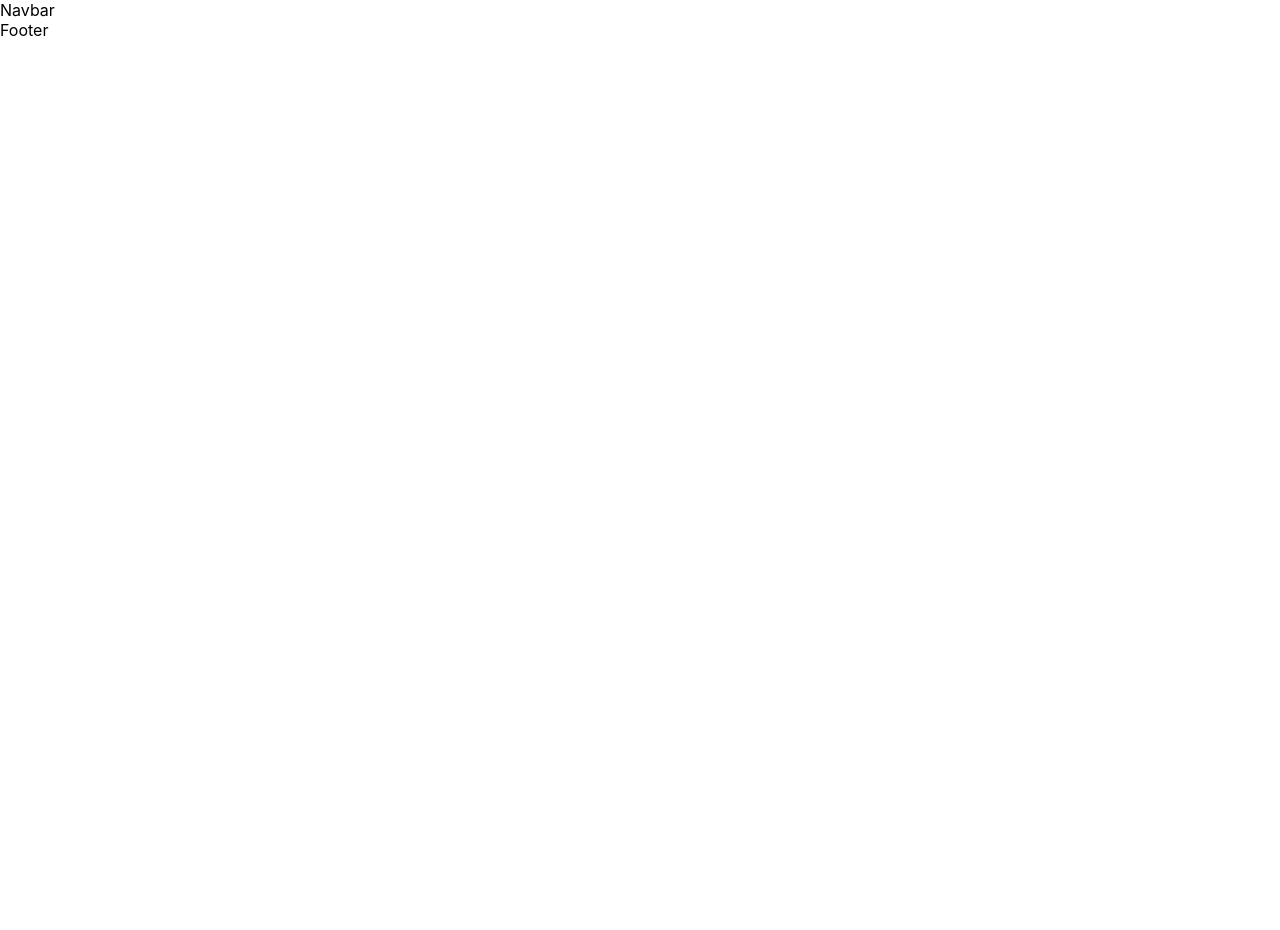
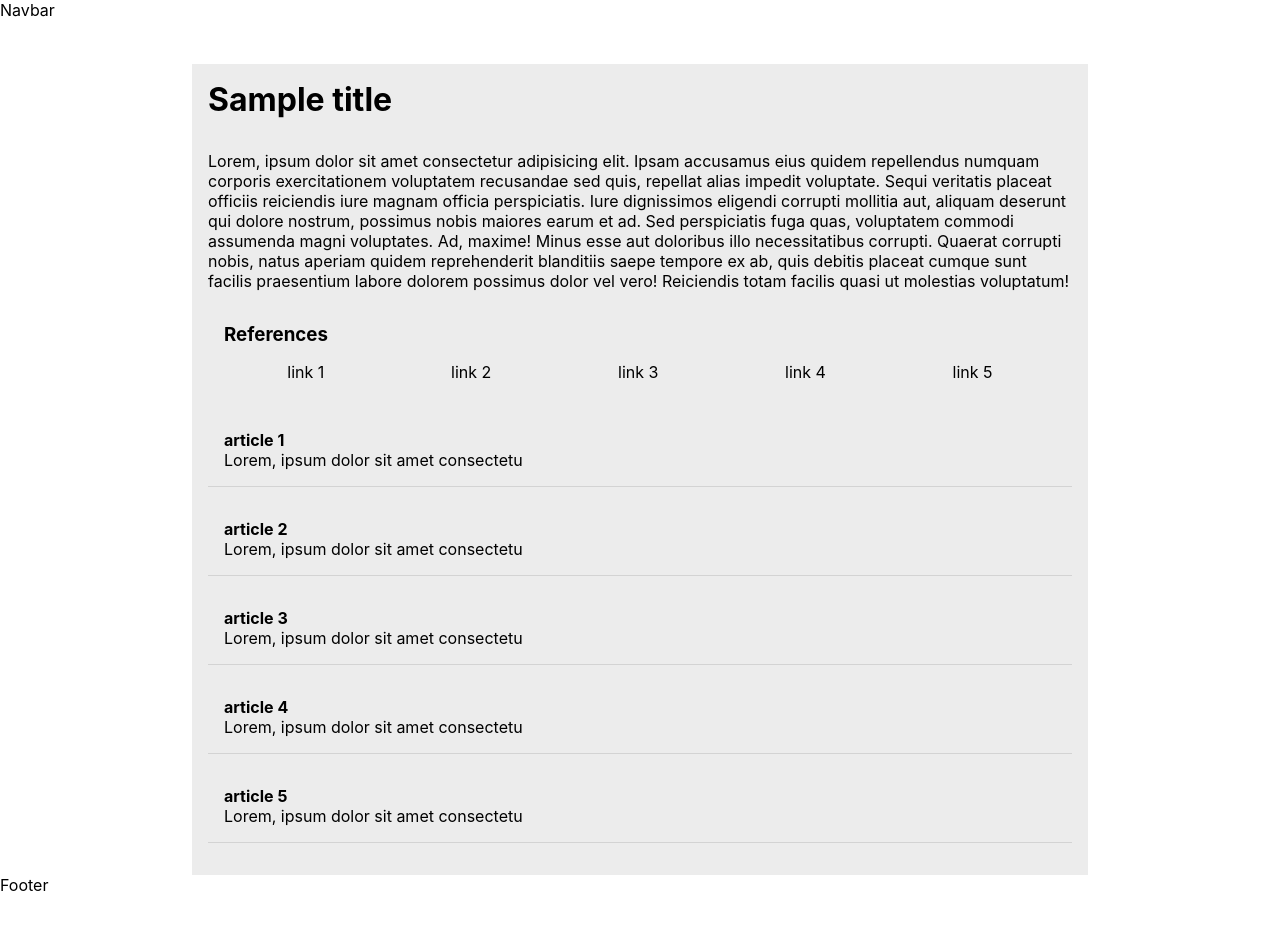
Before and after one commit to wiki-Arya-Team/wiki-aryia-frontend, a React (Create React App) app: page /demo in a window 1280 px wide. Before the commit this address had no page. Shown: the top 930 px of the page. Before the commit the page ends 800 px from the top, so only its background shows below. Built offline with nearby package versions, Linux system fonts and the light colour scheme.

Commit message:
Complete demo

```diff
--- a/src/App.css
+++ b/src/App.css
@@ -3,3 +3,183 @@
   padding: 0;
   box-sizing: border-box;
 }
+/* -------------------------- layout structure ------------ */
+#root{
+  display: grid;
+  grid-template-columns: 15% 1fr 15%;
+  grid-template-rows: 4rem 1fr 4rem;
+  min-height: 100svh;
+}
+
+.header{
+  grid-column: 1/4;
+  grid-row: 1/2;
+}
+.content{
+  grid-column: 2/3;
+  grid-row: 2/3;
+  /* width; */
+}
+.footer{
+  grid-column: 1/4;
+  grid-row: 3/4;
+}
+/* ---------------------------- content section ---------- */
+.content {
+  padding: 1rem;
+  background-color: #ececec;
+}
+
+.content__title {
+  margin-bottom: 2rem;
+}
+ /* -- references ----------------------- */
+.refs {
+  list-style-type: none;
+  padding: 1rem;
+  margin-block: 1rem;
+}
+.refs__title {
+  margin-bottom: 1rem;
+}
+.refs__links-wrapper {
+  list-style-type: none;
+  padding: 0;
+  display: flex;
+  justify-content: space-around;
+}
+/* -- cards ----------------------------------- */
+.cards {
+  display: flex;
+  justify-content: space-around;
+  flex-direction: column;
+}
+.card {
+  padding: 1rem;
+  margin-block-end: 1rem;
+  border-bottom: 1px solid lightgray;
+}
+/* --------------------------------- log-in/sign-up ------------ */
+
+
+
+.login {
+  font-family: sans-serif;
+}
+.login__field {
+  display: flex;
+  justify-content: flex-start;
+  align-items: center;
+  column-gap: 0.5rem;
+  color: hsl(243, 30%, 58%);
+  background-color: transparent;
+  margin-block: 1.5rem;
+  padding: 0.5rem 0;
+  position: relative;
+}
+.login__field::after {
+  content: "";
+  position: absolute;
+  width: 100%;
+  height: 1px;
+  background-color: hsl(0, 0%, 83%);
+  bottom: 0;
+}
+.login__field .confirm{
+  transform:scale(1.3);
+}
+
+.login__input {
+  border: none;
+  background-color: transparent;
+  color: inherit;
+}
+.login__input::placeholder {
+  color: currentColor;
+}
+.login__input:focus {
+  outline: none;
+}
+
+.login__submit {
+  display: flex;
+  justify-content: space-between;
+  align-items: center;
+  gap: 0.5rem;
+  width: 16rem;
+  padding: 0.8rem 1rem;
+  margin-top: 3rem;
+  color: hsl(243, 30%, 58%);
+  background-color: hsl(0, 0%, 100%);
+  border-radius: 4rem;
+  border: 1px solid hsl(243, 27%, 84%);
+  box-shadow: 0 3px 8px hsl(243, 30%, 58%);
+  font-weight: 600;
+}
+.login__submit .arrow {
+  transform: scale(1.5);
+}
+
+/* ----------------- background pattern --------------- */
+.background {
+  /* border: 2px solid red; */
+  width: 100%;
+  height: 100%;
+  position: absolute;
+  background: linear-gradient(90deg, hsl(247, 32%, 49%), hsl(244, 31%, 60%));
+  box-shadow: 0 0 24px #5c5696;
+  overflow: hidden;
+  z-index: -1;
+  /* top:10rem; */
+  /* left: 5rem; */
+}
+.background__shape {
+  position: absolute;
+  width: 100%;
+  height: 100%;
+  border-radius: 3.5rem;
+}
+.background__shape4 {
+  background-color: hsl(0, 0%, 100%);
+  transform: rotate(45deg) translate(-46%, 40%);
+  width: 150%;
+}
+.background__shape3 {
+  background-image: linear-gradient(
+    270deg,
+    hsl(247, 32%, 49%),
+    hsl(243, 22%, 51%)
+  );
+  width: 50%;
+  border-radius: 2rem;
+  transform: rotate(45deg) translate(60%, -30%);
+}
+.background__shape2 {
+  width: 60%;
+  border-radius: 4rem;
+  transform: rotate(45deg) translate(155%, 46%);
+  background-color: hsl(243, 31%, 60%);
+}
+.background__shape1 {
+  background-color: hsl(247, 31%, 53%);
+  width: 80%;
+  height: 45%;
+  border-radius: 2rem;
+  transform: rotate(45deg) translate(-32%, -75%);
+}
+
+.container {
+  height: 70vh;
+  width: 20rem;
+  padding: 2rem;
+  position: relative;
+  display: flex;
+}
+
+.container__background {
+  top: 0;
+  left: 0;
+}
+.container__login {
+  align-self: center;
+}
--- a/src/App.js
+++ b/src/App.js
@@ -5,7 +5,9 @@ import LoginPage from "./pages/LoginPage";
 import SignUpPage from "./pages/SignUpPage";
 import Navbar from "./components/Navbar";
 import Footer from "./components/Footer";
-import "./styles/login.css"
+// import "./styles/login.css"
+// import "./styles/demo.css"
+import Demo from "./pages/Demo";
 function App() {
   return (
     <Router>
@@ -14,6 +16,7 @@ function App() {
         <Route path="/" element={<HomePage />} />
         <Route exact path="/login" element={<LoginPage />} />
         <Route exact path="/register" element={<SignUpPage />} />
+        <Route exact path="/demo" element={<Demo/>} />
       </Routes>
       <Footer />
     </Router>
--- /dev/null
+++ b/src/components/Card.js
@@ -0,0 +1,13 @@
+import React from 'react'
+
+function Card({title, desc}) {
+  return (
+    <div className='card'>
+
+        <h4 className='card__title'>{title}</h4>
+        <p className='card__desc'>{desc}</p>
+    </div>
+  )
+}
+
+export default Card
--- a/src/components/Footer.js
+++ b/src/components/Footer.js
@@ -1,7 +1,7 @@
 import React from "react";
 
 const Footer = () => {
-  return <div>Footer</div>;
+  return <footer className="footer">Footer</footer>;
 };
 
 export default Footer;
--- a/src/components/Navbar.js
+++ b/src/components/Navbar.js
@@ -1,7 +1,7 @@
 import React from "react";
 
 const Navbar = () => {
-  return <div>Navbar</div>;
+  return <header className="header">Navbar</header>;
 };
 
 export default Navbar;
--- /dev/null
+++ b/src/pages/Demo.js
@@ -0,0 +1,52 @@
+import React from "react";
+import Card from "../components/Card";
+
+function Demo() {
+  // fake sample card-data
+  const cardsData = [
+    { title: "article 1", desc: "Lorem, ipsum dolor sit amet consectetu" },
+    { title: "article 2", desc: "Lorem, ipsum dolor sit amet consectetu" },
+    { title: "article 3", desc: "Lorem, ipsum dolor sit amet consectetu" },
+    { title: "article 4", desc: "Lorem, ipsum dolor sit amet consectetu" },
+    { title: "article 5", desc: "Lorem, ipsum dolor sit amet consectetu" }
+  ];
+  return (
+    <>
+      <main className="content">
+        <h1 className="content__title">Sample title</h1>
+        <p className="content__desc">
+          Lorem, ipsum dolor sit amet consectetur adipisicing elit. Ipsam
+          accusamus eius quidem repellendus numquam corporis exercitationem
+          voluptatem recusandae sed quis, repellat alias impedit voluptate.
+          Sequi veritatis placeat officiis reiciendis iure magnam officia
+          perspiciatis. Iure dignissimos eligendi corrupti mollitia aut, aliquam
+          deserunt qui dolore nostrum, possimus nobis maiores earum et ad. Sed
+          perspiciatis fuga quas, voluptatem commodi assumenda magni voluptates.
+          Ad, maxime! Minus esse aut doloribus illo necessitatibus corrupti.
+          Quaerat corrupti nobis, natus aperiam quidem reprehenderit blanditiis
+          saepe tempore ex ab, quis debitis placeat cumque sunt facilis
+          praesentium labore dolorem possimus dolor vel vero! Reiciendis totam
+          facilis quasi ut molestias voluptatum!
+        </p>
+        <div className="content__refs refs">
+          <h3 className="refs__title">References</h3>
+
+          <ul className="refs__links-wrapper">
+            <li className="refs__link">link 1</li>
+            <li className="refs__link">link 2</li>
+            <li className="refs__link">link 3</li>
+            <li className="refs__link">link 4</li>
+            <li className="refs__link">link 5</li>
+          </ul>
+        </div>
+        <div className="cards">
+          {cardsData.map(({ title, desc }) => (
+            <Card title={title} desc={desc} key={title} />
+          ))}
+        </div>
+      </main>
+    </>
+  );
+}
+
+export default Demo;
--- a/src/styles/login.css
+++ /dev/null
@@ -1,127 +0,0 @@
-/* body {
-    background-color: #eee;
-    height: 100svh;
-    display: grid;
-    place-content: center;
-  } */
-
-  .login {
-    font-family: sans-serif;
-  }
-  .login__field {
-    display: flex;
-    justify-content: flex-start;
-    align-items: center;
-    column-gap: 0.5rem;
-    color: hsl(243, 30%, 58%);
-    background-color: transparent;
-    margin-block: 1.5rem;
-    padding: 0.5rem 0;
-    position: relative;
-  }
-  .login__field::after {
-    content: "";
-    position: absolute;
-    width: 100%;
-    height: 1px;
-    background-color: hsl(0, 0%, 83%);
-    bottom: 0;
-  }
-  .login__field .confirm{
-    transform:scale(1.3);
-  }
-
-  .login__input {
-    border: none;
-    background-color: transparent;
-    color: inherit;
-  }
-  .login__input::placeholder {
-    color: currentColor;
-  }
-  .login__input:focus {
-    outline: none;
-  }
-
-  .login__submit {
-    display: flex;
-    justify-content: space-between;
-    align-items: center;
-    gap: 0.5rem;
-    width: 16rem;
-    padding: 0.8rem 1rem;
-    margin-top: 3rem;
-    color: hsl(243, 30%, 58%);
-    background-color: hsl(0, 0%, 100%);
-    border-radius: 4rem;
-    border: 1px solid hsl(243, 27%, 84%);
-    box-shadow: 0 3px 8px hsl(243, 30%, 58%);
-    font-weight: 600;
-  }
-  .login__submit .arrow {
-    transform: scale(1.5);
-  }
-
-  /* ----------------- background pattern --------------- */
-  .background {
-    /* border: 2px solid red; */
-    width: 100%;
-    height: 100%;
-    position: absolute;
-    background: linear-gradient(90deg, hsl(247, 32%, 49%), hsl(244, 31%, 60%));
-    box-shadow: 0 0 24px #5c5696;
-    overflow: hidden;
-    z-index: -1;
-    /* top:10rem; */
-    /* left: 5rem; */
-  }
-  .background__shape {
-    position: absolute;
-    width: 100%;
-    height: 100%;
-    border-radius: 3.5rem;
-  }
-  .background__shape4 {
-    background-color: hsl(0, 0%, 100%);
-    transform: rotate(45deg) translate(-46%, 40%);
-    width: 150%;
-  }
-  .background__shape3 {
-    background-image: linear-gradient(
-      270deg,
-      hsl(247, 32%, 49%),
-      hsl(243, 22%, 51%)
-    );
-    width: 50%;
-    border-radius: 2rem;
-    transform: rotate(45deg) translate(60%, -30%);
-  }
-  .background__shape2 {
-    width: 60%;
-    border-radius: 4rem;
-    transform: rotate(45deg) translate(155%, 46%);
-    background-color: hsl(243, 31%, 60%);
-  }
-  .background__shape1 {
-    background-color: hsl(247, 31%, 53%);
-    width: 80%;
-    height: 45%;
-    border-radius: 2rem;
-    transform: rotate(45deg) translate(-32%, -75%);
-  }
-
-  .container {
-    height: 70vh;
-    width: 20rem;
-    padding: 2rem;
-    position: relative;
-    display: flex;
-  }
-
-  .container__background {
-    top: 0;
-    left: 0;
-  }
-  .container__login {
-    align-self: center;
-  }
```
